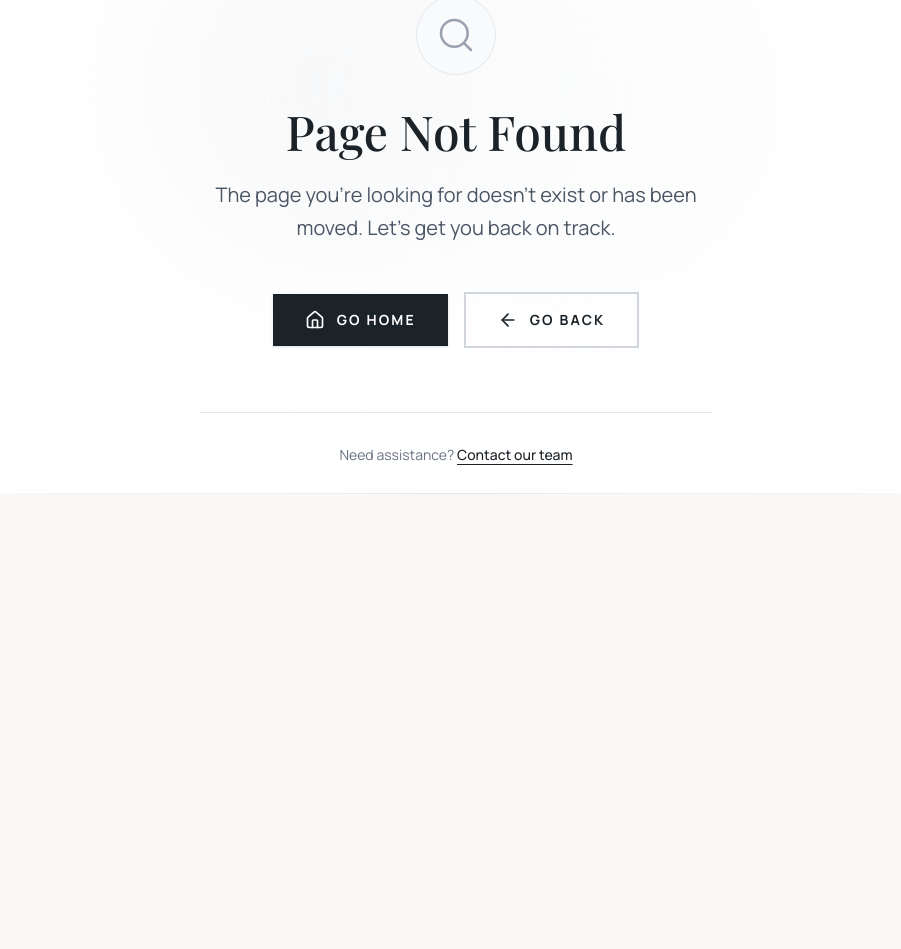
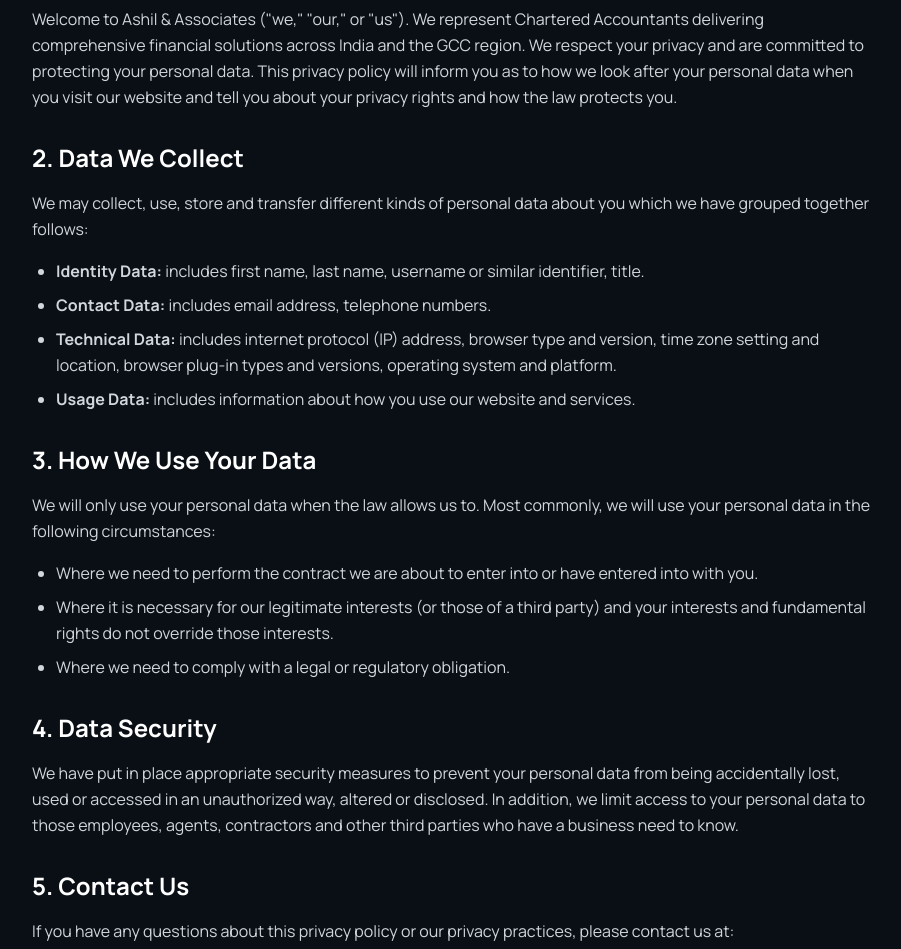
Before and after one commit to AsilMehaboob/Ashil-Associates, a Next.js app: page /privacy-policy in a window 1280 px wide. Before the commit this address had no page. Shown: the part 306-1255 px from the top of the page, without its empty margins (184-1085 px from the left). Before the commit the page ends 800 px from the top, so only its background shows below. Built offline with nearby package versions, Linux system fonts and the light colour scheme.

Commit message:
Privacy Policy and Terms of Service Pages

```diff
--- /dev/null
+++ b/app/privacy-policy/page.tsx
@@ -0,0 +1,118 @@
+import Link from "next/link";
+import Nav from "@/components/Nav";
+import Footer from "@/components/Footer";
+
+export default function PrivacyPolicy() {
+  return (
+    <div className="bg-[#090f15] min-h-screen text-white">
+      <Nav />
+      <main className="pt-32 pb-20 px-6 max-w-4xl mx-auto">
+        <h1 className="text-4xl md:text-5xl font-serif font-bold mb-8">
+          Privacy Policy
+        </h1>
+        <p className="text-gray-400 mb-8 font-sans">
+          Last updated: {new Date().toLocaleDateString()}
+        </p>
+
+        <div className="space-y-8 font-sans text-gray-300 leading-relaxed">
+          <section>
+            <h2 className="text-2xl font-bold text-white mb-4">1. Introduction</h2>
+            <p>
+              Welcome to Ashil & Associates ("we," "our," or "us"). We represent
+              Chartered Accountants delivering comprehensive financial solutions
+              across India and the GCC region. We respect your privacy and are
+              committed to protecting your personal data. This privacy policy
+              will inform you as to how we look after your personal data when you
+              visit our website and tell you about your privacy rights and how
+              the law protects you.
+            </p>
+          </section>
+
+          <section>
+            <h2 className="text-2xl font-bold text-white mb-4">
+              2. Data We Collect
+            </h2>
+            <p className="mb-4">
+              We may collect, use, store and transfer different kinds of personal
+              data about you which we have grouped together follows:
+            </p>
+            <ul className="list-disc pl-6 space-y-2">
+              <li>
+                <strong>Identity Data:</strong> includes first name, last name,
+                username or similar identifier, title.
+              </li>
+              <li>
+                <strong>Contact Data:</strong> includes email address, telephone
+                numbers.
+              </li>
+              <li>
+                <strong>Technical Data:</strong> includes internet protocol (IP)
+                address, browser type and version, time zone setting and
+                location, browser plug-in types and versions, operating system
+                and platform.
+              </li>
+              <li>
+                <strong>Usage Data:</strong> includes information about how you
+                use our website and services.
+              </li>
+            </ul>
+          </section>
+
+          <section>
+            <h2 className="text-2xl font-bold text-white mb-4">
+              3. How We Use Your Data
+            </h2>
+            <p>
+              We will only use your personal data when the law allows us to. Most
+              commonly, we will use your personal data in the following
+              circumstances:
+            </p>
+            <ul className="list-disc pl-6 space-y-2 mt-4">
+              <li>
+                Where we need to perform the contract we are about to enter into
+                or have entered into with you.
+              </li>
+              <li>
+                Where it is necessary for our legitimate interests (or those of a
+                third party) and your interests and fundamental rights do not
+                override those interests.
+              </li>
+              <li>Where we need to comply with a legal or regulatory obligation.</li>
+            </ul>
+          </section>
+
+          <section>
+            <h2 className="text-2xl font-bold text-white mb-4">
+              4. Data Security
+            </h2>
+            <p>
+              We have put in place appropriate security measures to prevent your
+              personal data from being accidentally lost, used or accessed in an
+              unauthorized way, altered or disclosed. In addition, we limit
+              access to your personal data to those employees, agents,
+              contractors and other third parties who have a business need to
+              know.
+            </p>
+          </section>
+
+          <section>
+            <h2 className="text-2xl font-bold text-white mb-4">
+              5. Contact Us
+            </h2>
+            <p>
+              If you have any questions about this privacy policy or our privacy
+              practices, please contact us at:{" "}
+              <a
+                href="mailto:info@ashilassociates.com"
+                className="text-white underline hover:text-gray-200"
+              >
+                info@ashilassociates.com
+              </a>
+            </p>
+          </section>
+        </div>
+      </main>
+      <Footer />
+    </div>
+  );
+}
--- /dev/null
+++ b/app/terms-of-service/page.tsx
@@ -0,0 +1,107 @@
+import Link from "next/link";
+import Nav from "@/components/Nav";
+import Footer from "@/components/Footer";
+
+export default function TermsOfService() {
+  return (
+    <div className="bg-[#090f15] min-h-screen text-white">
+      <Nav />
+      <main className="pt-32 pb-20 px-6 max-w-4xl mx-auto">
+        <h1 className="text-4xl md:text-5xl font-serif font-bold mb-8">
+          Terms of Service
+        </h1>
+        <p className="text-gray-400 mb-8 font-sans">
+          Last updated: {new Date().toLocaleDateString()}
+        </p>
+
+        <div className="space-y-8 font-sans text-gray-300 leading-relaxed">
+          <section>
+            <h2 className="text-2xl font-bold text-white mb-4">
+              1. Acceptance of Terms
+            </h2>
+            <p>
+              By accessing and using this website, you accept and agree to be
+              bound by the terms and provision of this agreement. In addition,
+              when using these particular services, you shall be subject to any
+              posted guidelines or rules applicable to such services. Any
+              participation in this service will constitute acceptance of this
+              agreement. If you do not agree to abide by the above, please do not
+              use this service.
+            </p>
+          </section>
+
+          <section>
+            <h2 className="text-2xl font-bold text-white mb-4">
+              2. Intellectual Property
+            </h2>
+            <p>
+              This site and its original content, features, and functionality are
+              owned by Ashil & Associates and are protected by international
+              copyright, trademark, patent, trade secret, and other intellectual
+              property or proprietary rights laws.
+            </p>
+          </section>
+
+          <section>
+            <h2 className="text-2xl font-bold text-white mb-4">
+              3. Use License
+            </h2>
+            <p className="mb-4">
+              Permission is granted to temporarily download one copy of the
+              materials (information or software) on Ashil & Associates' website
+              for personal, non-commercial transitory viewing only. This is the
+              grant of a license, not a transfer of title, and under this
+              license you may not:
+            </p>
+            <ul className="list-disc pl-6 space-y-2">
+              <li>modify or copy the materials;</li>
+              <li>
+                use the materials for any commercial purpose, or for any public
+                display (commercial or non-commercial);
+              </li>
+              <li>
+                attempt to decompile or reverse engineer any software contained
+                on Ashil & Associates' website;
+              </li>
+              <li>
+                remove any copyright or other proprietary notations from the
+                materials; or
+              </li>
+              <li>
+                transfer the materials to another person or "mirror" the
+                materials on any other server.
+              </li>
+            </ul>
+          </section>
+
+          <section>
+            <h2 className="text-2xl font-bold text-white mb-4">
+              4. Disclaimer
+            </h2>
+            <p>
+              The materials on Ashil & Associates' website are provided on an 'as
+              is' basis. Ashil & Associates makes no warranties, expressed or
+              implied, and hereby disclaims and negates all other warranties
+              including, without limitation, implied warranties or conditions of
+              merchantability, fitness for a particular purpose, or
+              non-infringement of intellectual property or other violation of
+              rights.
+            </p>
+          </section>
+
+          <section>
+            <h2 className="text-2xl font-bold text-white mb-4">
+              5. Governing Law
+            </h2>
+            <p>
+              Any claim relating to Ashil & Associates' website shall be governed
+              by the laws of the India without regard to its conflict of law
+              provisions.
+            </p>
+          </section>
+        </div>
+      </main>
+      <Footer />
+    </div>
+  );
+}
--- a/constants/index.ts
+++ b/constants/index.ts
@@ -111,8 +111,8 @@
   ],
   copyright: "© 2026 Ashil & Associates. All rights reserved.",
   bottomLinks: [
-    { label: "Privacy Policy", href: "#" },
-    { label: "Terms of Service", href: "#" },
+    { label: "Privacy Policy", href: "/privacy-policy" },
+    { label: "Terms of Service", href: "/terms-of-service" },
   ],
 };
 
```
